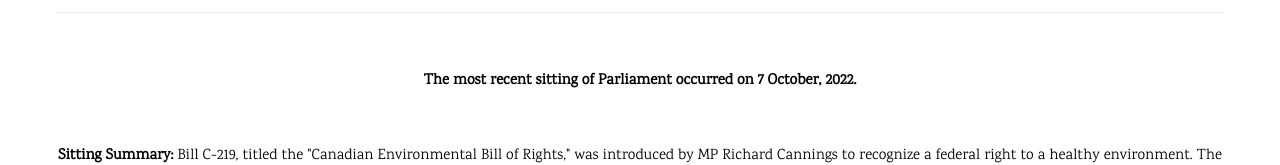
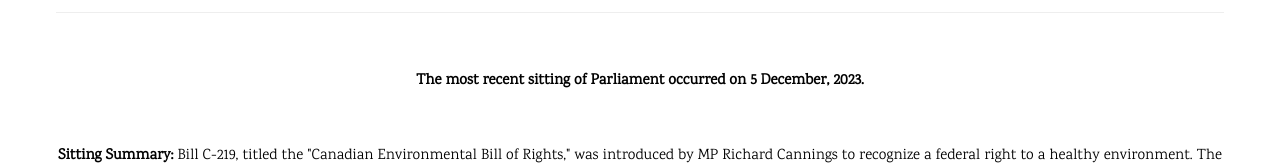
Before and after one commit to SpencerKi/SpencerKi, a plain HTML site: page index.html in a window 1280 px wide. Shown: the part 364-529 px from the top of the page. Drawn offline with nearby package versions, Linux system fonts and the light colour scheme.

Commit message:
Update index.html

```diff
--- a/index.html
+++ b/index.html
@@ -21,7 +21,7 @@ the day's events and the various parties' stances here for you first.</p>
 <br>
 <hr>
 <br>
-<p><b>The most recent sitting of Parliament occurred on 7 October, 2022.</b></p>
+<p><b>The most recent sitting of Parliament occurred on 5 December, 2023.</b></p>
 <br>
 <p><b>Sitting Summary:</b> Bill C-219, titled the "Canadian Environmental Bill of Rights," was introduced by MP Richard Cannings to recognize a federal right to a healthy environment.
 The bill proposed enhancements to  environmental protection by ensuring these rights applied across federal laws and providing mechanisms for individuals to enforce them through legal channels.
```
